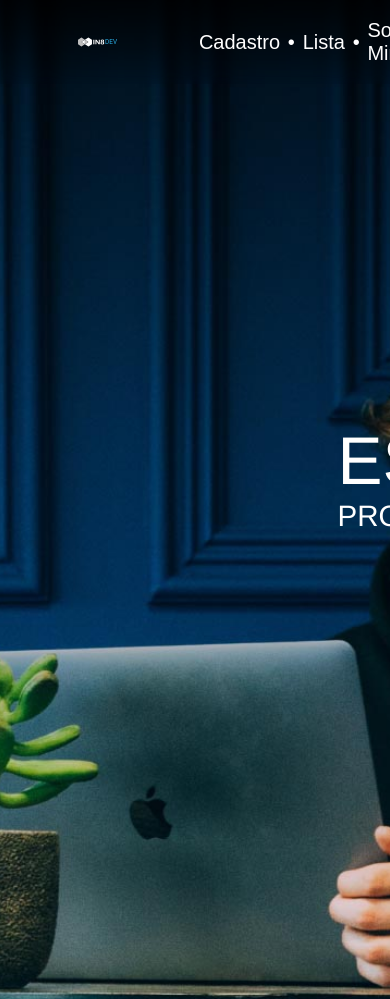
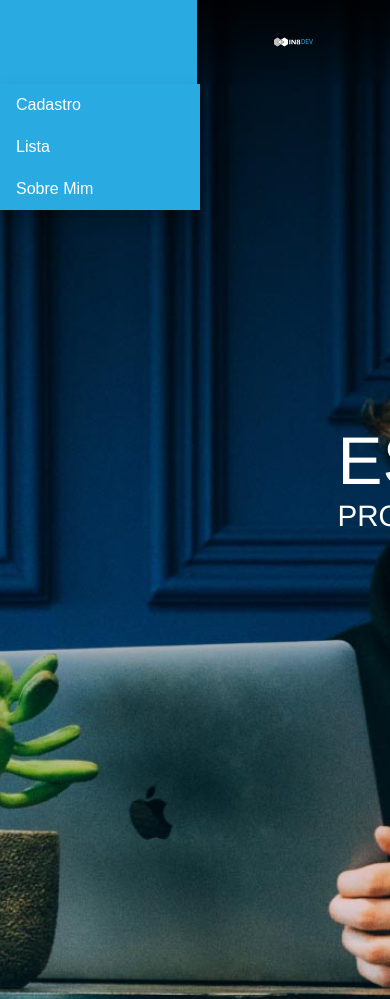
Before and after one commit to LorrayneSantana01/prova_estagio_in8, a plain HTML site: page index.html in a window 390 px wide. Shown: the top 999 px of the page. Drawn offline with nearby package versions, Linux system fonts and the light colour scheme.

Commit message:
algumas alteracoes

```diff
--- a/index.html
+++ b/index.html
@@ -14,6 +14,7 @@
 </head>
 
 <body>
+    <script src="https://ajax.googleapis.com/ajax/libs/jquery/2.1.3/jquery.min.js"></script>
     <script src="script.js"></script>
 </body>
 
@@ -29,7 +30,17 @@
                 <a class="menu_item" href="#">Lista</a>
                 <p class="menu_item" >•</p>
                 <a class="menu_item" href="#">Sobre Mim</a>
+            </div>
+            <div class="itens_cabecalho_mobile">
+                <button class="dropbtn">
+                <img id="hamburguer" src="./icones/hamburguer.svg" alt="">
+                </button>
+                <div class="dropdown-content">
+                    <a href="#">Cadastro</a>
+                    <a href="#">Lista</a>
+                    <a href="#">Sobre Mim</a>
                 </div>
+            </div>
         </header>
         <section id="apresentacao_prova" class="background_section_apresentacao">
             <div class="textos_pagina_apresentacao">
@@ -103,6 +114,7 @@
             </table>
         </section>
 
+
         <footer class="background_rodape">
             <span id="rodape">
                 <p>Fulano Beltrano de Oliveira da Silva</p>
--- a/styles.css
+++ b/styles.css
@@ -151,12 +151,12 @@
     background-color: #29abe2;
     text-align: center;
     font-family: 'Helvetica';
-    font-size: 25px;
+    font-size: 16px;
     font-weight: 100;
 }
 
 #fazer_cadastro h1 {
-    font-size: 25px;
+    font-size: 16px;
 }
 
 .formulario {
@@ -165,8 +165,8 @@
     flex-wrap: wrap;
     justify-content: center;
     align-items: flex-start;
-    padding: 20px;
-    width: 30%;
+    padding: 16px;
+    width: 50%;
 }
 
 label {
@@ -181,31 +181,34 @@ input {
     border: none;
     border-bottom: 1px solid white;
     color: white;
+    font-size: 16px;
 }
 
 input[type="date"] {
-    color: #ffffff;
+    color: #fffff2bb;
     font-family: 'Helvetica';
-    font-size: 25px;
+    font-size: 16px;
   }
 
 input::placeholder {
-    color: white;
+    color: #fffff2bb;
     background: none;
     margin: none;
     font-family: 'Helvetica';
-    font-size: 25px;
+    font-size: 16px;
 }
 
 input:focus {
     color: white;
     outline: none;
     font-family: 'Helvetica';
-    font-size: 25px;
+    font-size: 16px;
 }
 
 input:valid {
     margin: none;
+    color: white;
+    font-size: 16px;
 }
 
 .botao_cadastrar {
@@ -213,14 +216,13 @@ input:valid {
     color: #29abe2;
     cursor: pointer;
     font-family: 'ps';
-    font-size: 25px;
+    font-size: 20px;
     padding: 1% 5% 1% 5%;
     border-width: 0;
     width: 100%;
     display: flex;
     justify-content: center;
     font-family: 'Helvetica';
-    font-size: 25px;
     font-weight: 100;
 }
 
@@ -246,7 +248,6 @@ input:valid {
     width: 100%;
     align-items: center;
     justify-content: space-evenly;
-
 }
 
 #tabela_cadastros {
@@ -274,13 +275,13 @@ table tr td {
     border-right: 2px solid #29abe2;
     font-family: 'Helvetica';
     font-size: 12px;
-    min-width: 140px;
+    /* min-width: 140px; */
 }
 
 table tr td:first-child {
     font-family: 'RobotoLight';
     font-size: 12px;
-    min-width: 70px;
+    min-width: 30px;
 }
 
 table tr td:last-child {
@@ -311,3 +312,89 @@ table tr td:last-child {
 	background-size: cover;
     z-index: -1;
 }
+
+.itens_cabecalho_mobile {
+    display: none;
+}
+
+/* considerando as dimensões do dev tools do google, 768 é o tamanho limite dos dispositivos moveis */
+@media (max-width: 768px) {
+
+    .itens_cabecalho {
+        display: none;
+    }
+    .itens_cabecalho_mobile {
+        float: left;
+        overflow: hidden;
+        display: block;
+        height: 10vh;
+        width: 200px;
+    }
+
+    .itens_cabecalho_mobile:hover {
+        background-color: #29abe2;
+    }
+
+    .itens_cabecalho_mobile .dropbtn {
+        font-size: 16px;
+        border: none;
+        outline: none;
+        color: white;
+        padding: 14px 16px;
+        background-color: inherit;
+        font-family: inherit;
+        margin: 0;
+        height: 10vh;
+    }
+
+    .dropbtn {
+        background: #29abe2;
+    }
+
+    .dropdown-content {
+        display: none;
+        position: absolute;
+        background-color: #29abe2;
+        font-family: 'Helvetica';
+        font-size: 16px;
+        min-width: 200px;
+        box-shadow: 0px 8px 16px 0px rgba(0,0,0,0.2);
+        z-index: 1;
+    }
+
+    .dropdown-content a {
+        float: none;
+        padding: 12px 16px;
+        text-decoration: none;
+        display: block;
+        text-align: left;
+        color: white
+    }
+
+    .dropdown-content a:hover {
+        background-color: #6fbbdb;
+    }
+
+    .itens_cabecalho_mobile:hover .dropdown-content {
+        display: block;
+    }
+
+    #cabecalho {
+        flex-direction: row-reverse;
+        justify-content: space-between;
+    }
+
+    #hamburguer {
+        display: flex;
+        justify-content: center;
+        height: 100%;
+    }
+
+    #hamburguer:hover {
+        display: flex;
+        background-image:url(./icones/hamburguer-aberto0.svg);
+        justify-content: center;
+        width: 7%;
+        height: 100%;
+    }
+}
```
